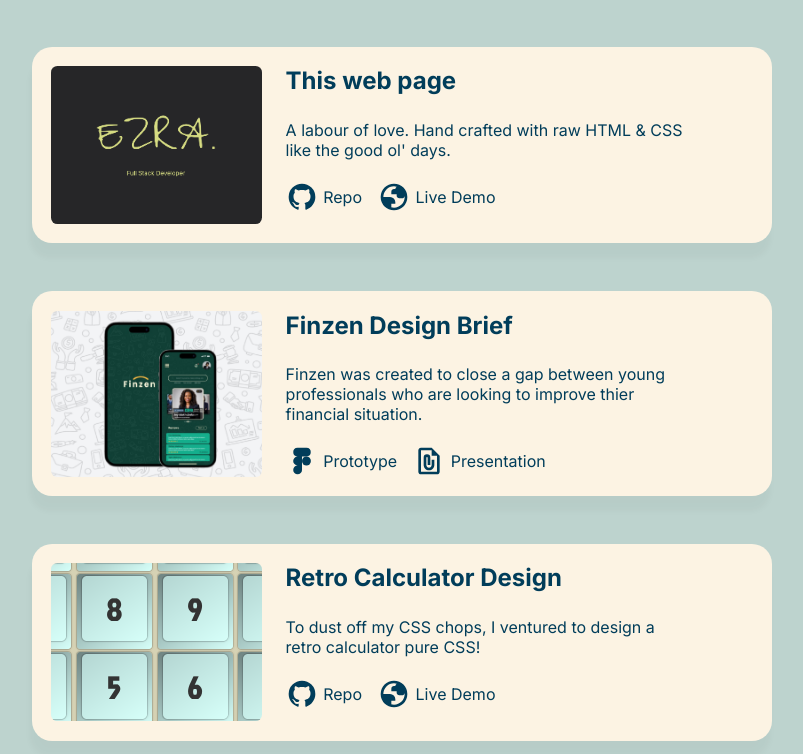
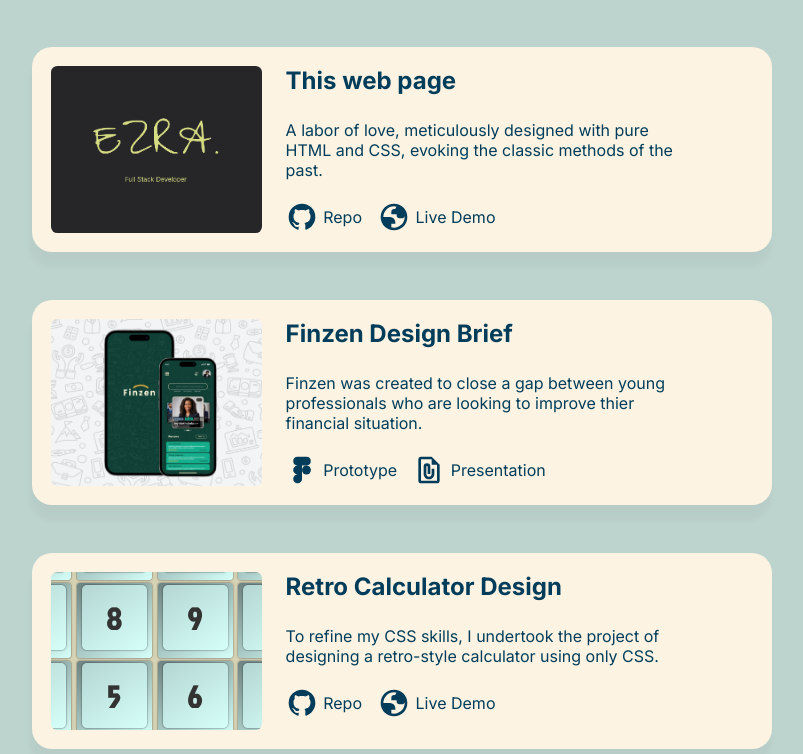
Before and after one commit to ezra-ramatong/ezra-ramatong.github.io, a website: page pages/projects.html in a window 1280 px wide. Shown: the part 198-952 px from the top of the page, without its empty margins (238-1041 px from the left). Drawn offline with Linux system fonts and the light colour scheme; a web font is replaced by a local one.

Commit message:
chore: clean up language, tone and grammar

```diff
--- a/pages/projects.html
+++ b/pages/projects.html
@@ -37,8 +37,8 @@
           </a></figure>
         <section class="card__info">
           <h2 class="card__info-title">This web page</h2>
-          <p class="card__info-description width-40ch">A labour of love. Hand crafted with raw HTML & CSS like
-            the good ol' days.</p>
+          <p class="card__info-description width-40ch">A labor of love, meticulously designed with pure HTML and CSS,
+            evoking the classic methods of the past.</p>
           <div class="card__links">
             <span>
               <svg xmlns="http://www.w3.org/2000/svg" width="32" height="32" viewBox="0 0 24 24">
@@ -94,8 +94,8 @@
         </figure>
         <section class="card__info">
           <h2 class="card__info-title">Retro Calculator Design</h2>
-          <p class="card__info-description width-40ch "> To dust off my CSS chops, I ventured to design a retro
-            calculator pure CSS!</p>
+          <p class="card__info-description width-40ch ">To refine my CSS skills, I undertook the project of designing a
+            retro-style calculator using only CSS.</p>
           <div class="card__links">
             <span>
               <svg xmlns="http://www.w3.org/2000/svg" width="32" height="32" viewBox="0 0 24 24">
```
